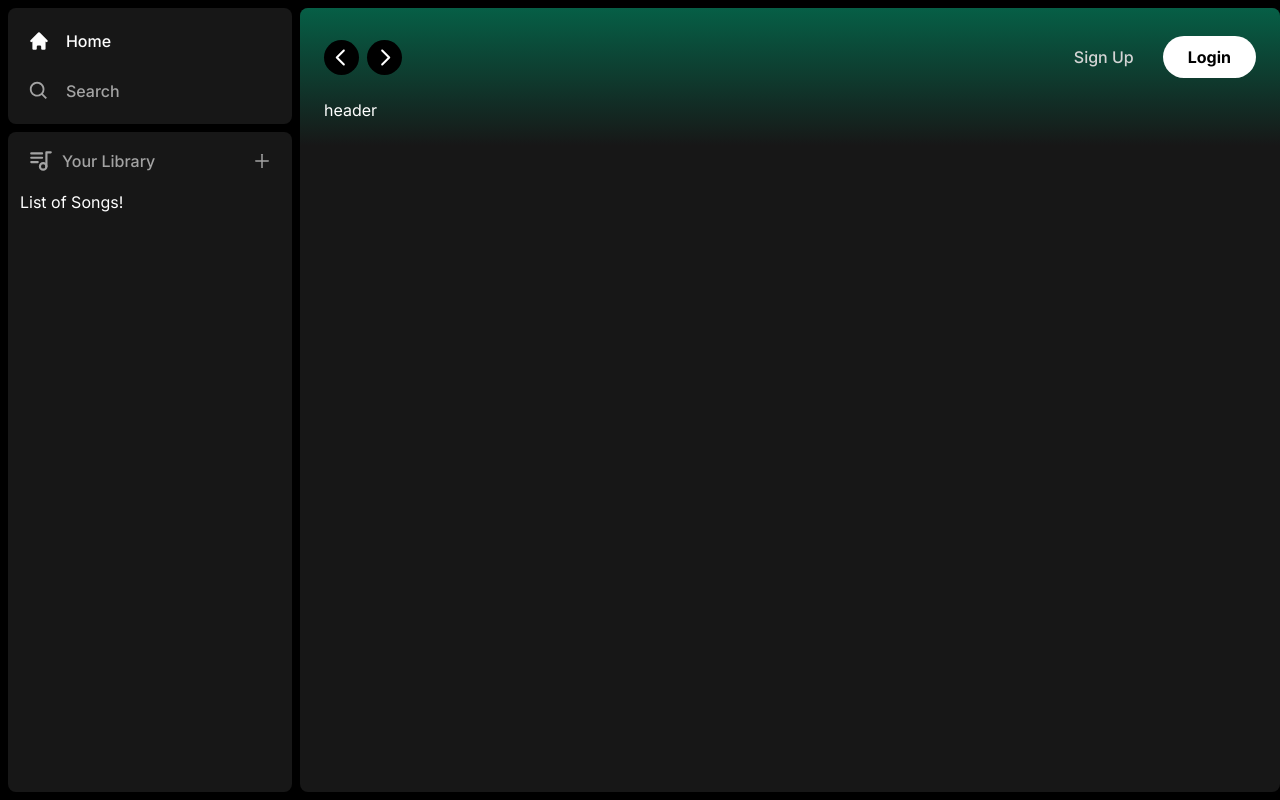
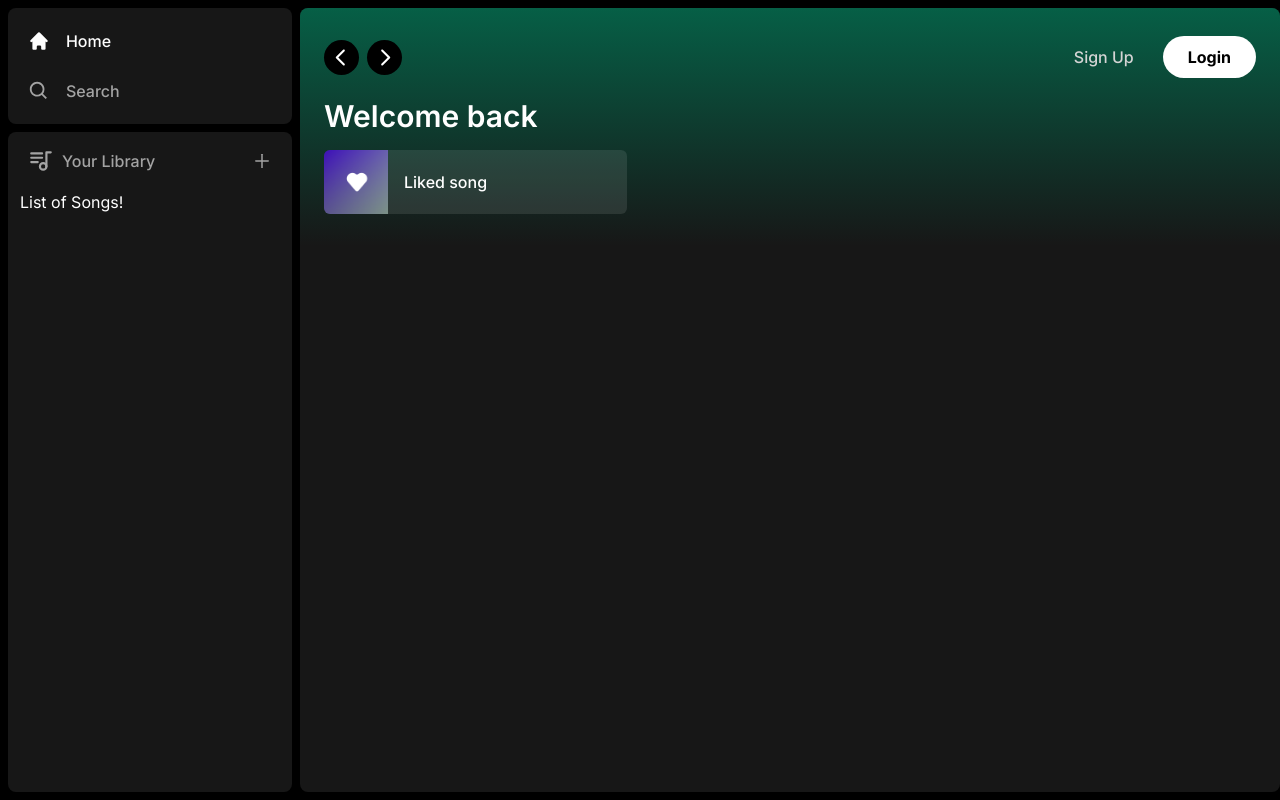
Before and after one commit to estotriramdani/spotify-clone, a Next.js app: page / in a window 1280 px wide. Built offline with nearby package versions, Linux system fonts and the light colour scheme.

Commit message:
Header for /

```diff
--- a/app/(site)/page.tsx
+++ b/app/(site)/page.tsx
@@ -1,9 +1,27 @@
 import Header from '@/components/Header';
+import ListItem from '@/components/ListItem';
 
 export default function Home() {
   return (
     <div className="bg-neutral-900 rounded-lg h-full w-full overflow-hidden overflow-y-auto">
-      <Header>header</Header>
+      <Header>
+        <div className="mb-2">
+          <h1 className="text-white text-3xl font-semibold">Welcome back</h1>
+          <div
+            className="
+            grid
+            grid-cols-1
+            sm:grid-cols-2
+            xl:grid-cols-3
+            2xl:grid-cols-4
+            gap-3
+            mt-4
+          "
+          >
+            <ListItem href="/" image="/images/liked.png" name="Liked song" />
+          </div>
+        </div>
+      </Header>
     </div>
   );
 }
--- /dev/null
+++ b/components/ListItem.tsx
@@ -0,0 +1,49 @@
+'use client';
+
+import { useRouter } from 'next/navigation';
+import Image from 'next/image';
+import { FaPlay } from 'react-icons/fa';
+
+interface ListItemProps {
+  image: string;
+  name: string;
+  href: string;
+}
+
+const ListItem: React.FC<ListItemProps> = ({ href, image, name }) => {
+  const router = useRouter();
+
+  const onClick = () => {
+    router.push(href);
+  };
+
+  return (
+    <button onClick={onClick} className="relative group flex items-center rounded-md overflow-hidden gap-x-4 bg-neutral-100/10 hover:bg-neutral-100/20 transition pr-4">
+      <div className="relative min-h-[64px] min-w-[64px]">
+        <Image className="object-cover" alt="image" src={image} fill />
+      </div>
+      <p className="font-medium truncate py-5">{name}</p>
+      <div
+        className="
+      absolute
+      transition
+      opacity-0
+      rounded-full
+      flex
+      items-center
+      justify-center
+      bg-green-500
+      p-4
+      drop-shadow-md
+      right-5
+      group-hover:opacity-100
+      hover:scale-110
+      "
+      >
+        <FaPlay className="text-black" />
+      </div>
+    </button>
+  );
+};
+
+export default ListItem;
```
Also changed, not shown: public/images/liked.png (added).
